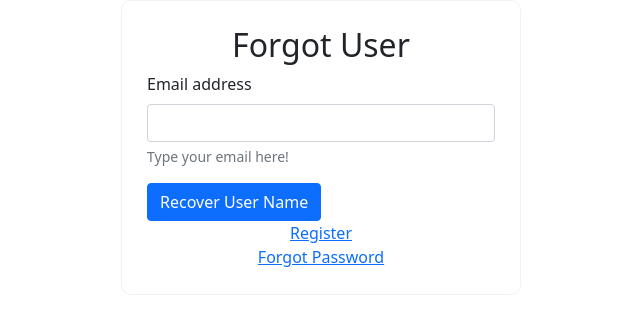
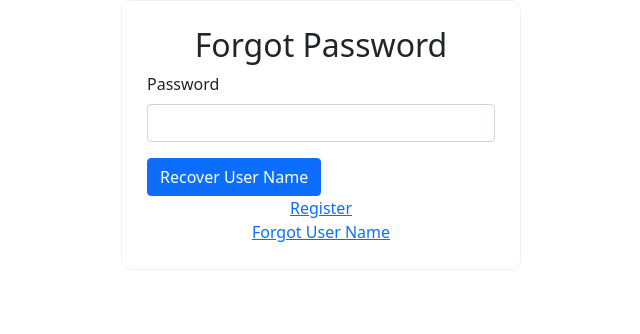
Before and after one commit to SSM121/2ndPlaceBestPlace, a Django app: page /forgotPassword in a window 1280 px wide. Shown: the top 334 px of the page, without its empty margins (319-959 px from the left). Run offline with Django 3.2, Linux system fonts and the light colour scheme.

Commit message:
finished making the forgots hyper links work

```diff
--- a/src/parkingGenie/templates/parkingGenie/forgotPassword.html
+++ b/src/parkingGenie/templates/parkingGenie/forgotPassword.html
@@ -1,7 +1,7 @@
 <!DOCTYPE html>
 <html lang="en">
 <head>
-    <title>Parking Genie Forgot User</title>
+    <title>Parking Genie Forgot Password</title>
     <link rel="stylesheet" href="../../static/parkingGenie/main.css">
     <link href="https://cdn.jsdelivr.net/npm/bootstrap@5.0.0-beta2/dist/css/bootstrap.min.css" rel="stylesheet" integrity="sha384-BmbxuPwQa2lc/FVzBcNJ7UAyJxM6wuqIj61tLrc4wSX0szH/Ev+nYRRuWlolflfl" crossorigin="anonymous">
     <script src="https://cdn.jsdelivr.net/npm/bootstrap@5.0.0-beta2/dist/js/bootstrap.bundle.min.js" integrity="sha384-b5kHyXgcpbZJO/tY9Ul7kGkf1S0CWuKcCD38l8YkeH8z8QjE0GmW1gYU5S9FOnJ0" crossorigin="anonymous"></script>
--- a/src/parkingGenie/templates/parkingGenie/forgotUser.html
+++ b/src/parkingGenie/templates/parkingGenie/forgotUser.html
@@ -20,7 +20,7 @@
             <br>
             <center><a href="register">Register</a></center>
             <div class="row align-items-start">
-                <div class="col"><center><a href="#">Forgot Password</a></center></div>
+                <div class="col"><center><a href="forgotPassword">Forgot Password</a></center></div>
             </div>
         </form>
     </div>
--- a/src/parkingGenie/urls.py
+++ b/src/parkingGenie/urls.py
@@ -7,7 +7,7 @@ urlpatterns = [
     path('', views.index, name='index'),
     path('login', views.logIn, name='login'),
     path('forgotUser', views.forgotUser, name='forgotUser'),
-    path('forgotPassword', views.forgotUser, name='forgotPassword'),
+    path('forgotPassword', views.forgotPassword, name='forgotPassword'),
     path('register', views.register, name='register'),
     path('addEvent', views.addEvent, name='addEvent'),
     path('addLot', views.addLot, name='addLot'),
--- a/src/parkingGenie/views.py
+++ b/src/parkingGenie/views.py
@@ -17,6 +17,10 @@ def register(request):
 
 def forgotUser(request):
     return render(request, 'parkingGenie/forgotUser.html')
+
+
+def forgotPassword(request):
+    return render(request, 'parkingGenie/forgotPassword.html')
 
 
 def dashBoard(request):
```
